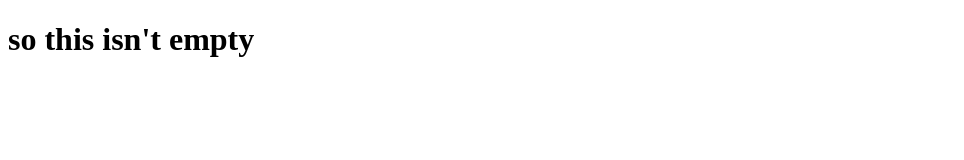
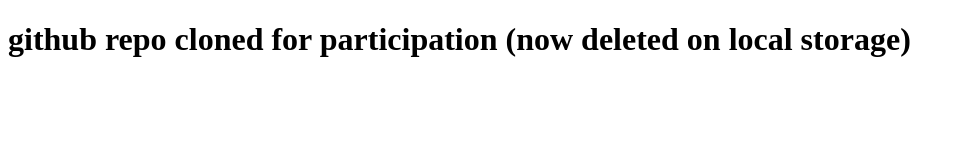
Before and after one commit to jack-345/CPSC332, a plain HTML site: page docs/participation/9-6/index.html in a window 1280 px wide. Shown: the whole page, without its empty margins (0-964 px from the left). Drawn offline with Linux system fonts and the light colour scheme.

Commit message:
more explanation

```diff
--- a/docs/participation/9-6/index.html
+++ b/docs/participation/9-6/index.html
@@ -6,6 +6,6 @@
     <title>9-6 Participation</title>
 </head>
 <body>
-    <h1>so this isn't empty</h1>
+    <h1>github repo cloned for participation (now deleted on local storage)</h1>
 </body>
 </html>
```
Also changed, not shown: docs/participation/9-9/index.html (+1 -1 lines).
